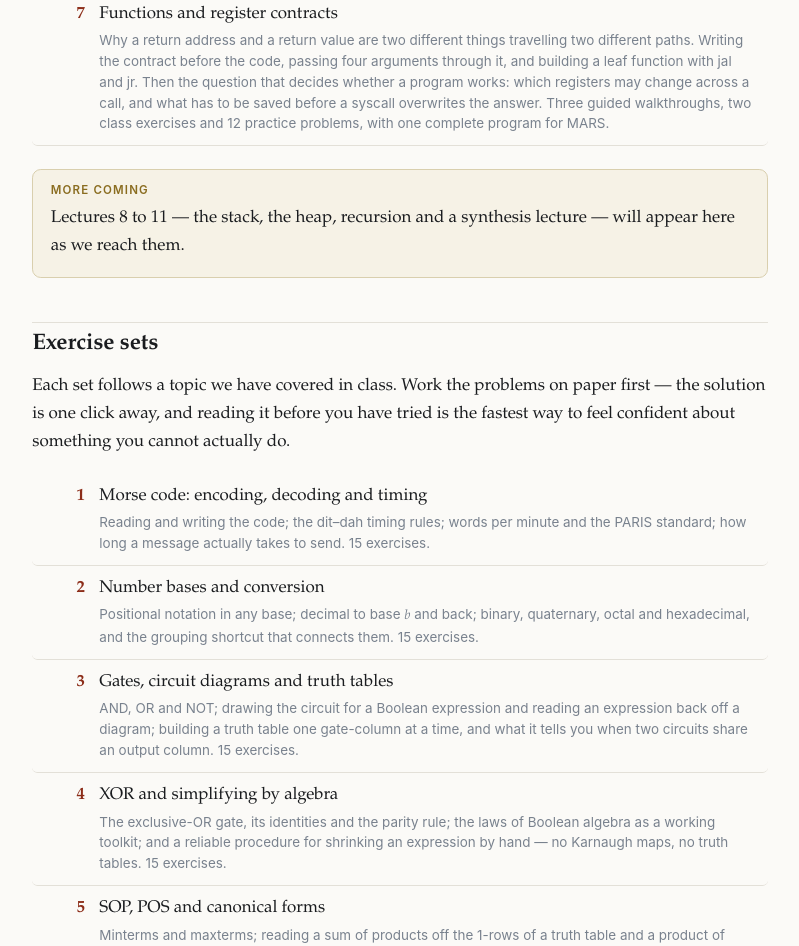
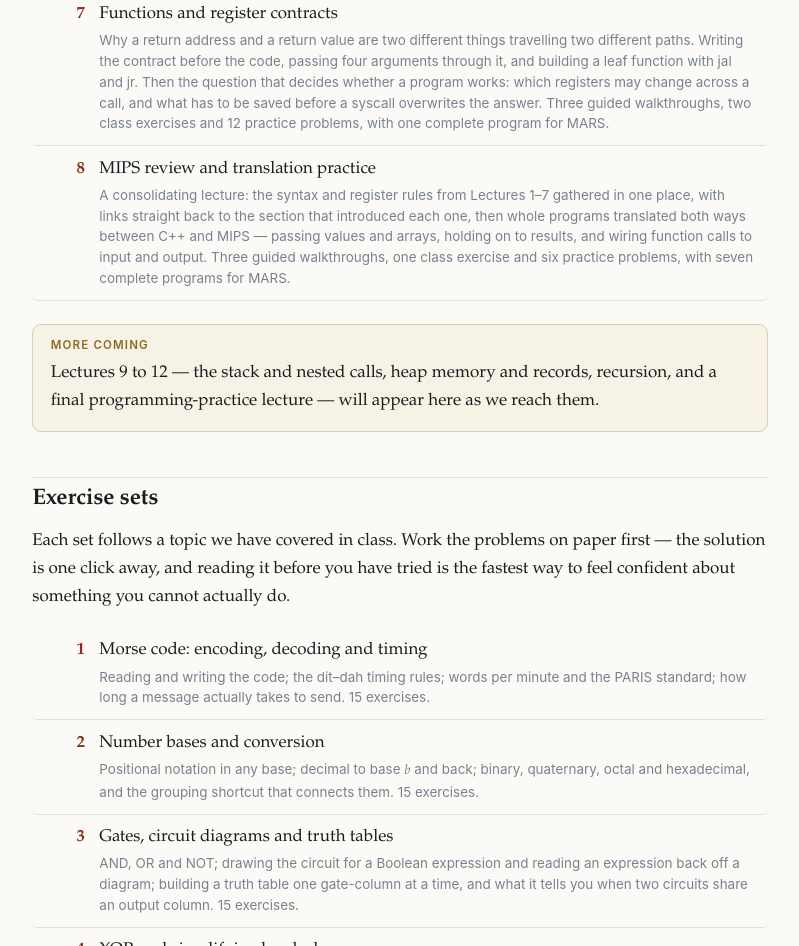
Before and after one commit to xchyn/CS240, a plain HTML site: page index.html in a window 1280 px wide. Shown: the part 1487-2433 px from the top of the page, without its empty margins (283-1082 px from the left). Drawn offline with Linux system fonts and the light colour scheme.

Commit message:
Add MIPS review and update upcoming lectures
Updated lecture content and added new topics for review and translation practice.

```diff
--- a/index.html
+++ b/index.html
@@ -55,11 +55,13 @@ complete programs to open in MARS. Install MARS first &mdash;
   <li><a href="mips-05-nested-loops.html"><span class="cn">5</span><span class="ct">Nested loops and compound conditions<span class="cs">An outer loop and an inner one, with each counter kept to its own job and each register to a stable role. Repeated multiplication and the accumulator updates behind Nᴺ and N!; AND, OR and three-test filters written out as branches; alternating signs from parity; and choosing input bounds that keep the intermediate arithmetic valid. Three guided walkthroughs, two class exercises and 12 practice problems, with four complete programs for MARS.</span></span></a></li>
   <li><a href="mips-06-memory-arrays-strings.html"><span class="cn">6</span><span class="ct">Memory, arrays, and strings<span class="cs">Byte-addressed memory, and the difference between an address and the value kept there. Where a program&rsquo;s memory comes from &mdash; static data, the heap, the stack, the instruction section; reading declarations and working out their sizes, alignment and label addresses; every operand of la, lw, sw, lb, lbu and sb; word arrays, little-endian byte order, and signed against unsigned byte loads; then bounded ASCII strings that keep a valid terminator. Three guided walkthroughs, two class exercises and 16 practice problems, with eight complete programs for MARS.</span></span></a></li>
   <li><a href="mips-07-functions.html"><span class="cn">7</span><span class="ct">Functions and register contracts<span class="cs">Why a return address and a return value are two different things travelling two different paths. Writing the contract before the code, passing four arguments through it, and building a leaf function with jal and jr. Then the question that decides whether a program works: which registers may change across a call, and what has to be saved before a syscall overwrites the answer. Three guided walkthroughs, two class exercises and 12 practice problems, with one complete program for MARS.</span></span></a></li>
+  <li><a href="mips-08-review-and-translation.html"><span class="cn">8</span><span class="ct">MIPS review and translation practice<span class="cs">A consolidating lecture: the syntax and register rules from Lectures 1&ndash;7 gathered in one place, with links straight back to the section that introduced each one, then whole programs translated both ways between C++ and MIPS &mdash; passing values and arrays, holding on to results, and wiring function calls to input and output. Three guided walkthroughs, one class exercise and six practice problems, with seven complete programs for MARS.</span></span></a></li>
 </ol>
 
 <div class="box note"><span class="bt">More coming</span>
-<p>Lectures 8 to 11 &mdash; the stack, the heap, recursion and a
-synthesis lecture &mdash; will appear here as we reach them.</p></div>
+<p>Lectures 9 to 12 &mdash; the stack and nested calls, heap memory and
+records, recursion, and a final programming-practice lecture &mdash; will
+appear here as we reach them.</p></div>
 
 <h2 id="exercises">Exercise sets</h2>
 <p>Each set follows a topic we have covered in class. Work the problems on paper
```
